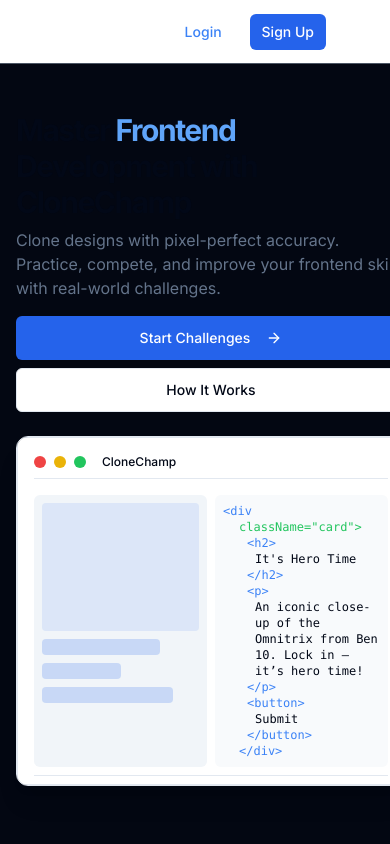
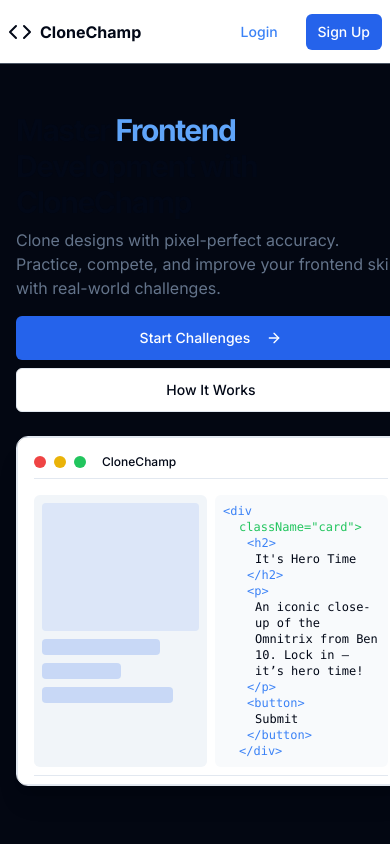
Before and after one commit to GulshanJha00/CloneChamp, a Next.js app in the folder frontend/: page / in a window 390 px wide. Shown: the top 844 px of the page. Built offline with nearby package versions, Linux system fonts and the light colour scheme; no server answers.

Commit message:
landing page added for mobile

```diff
--- a/frontend/components/Landing/main-nav.tsx
+++ b/frontend/components/Landing/main-nav.tsx
@@ -18,8 +18,8 @@ export default function MainNav() {
   };
 
   return (
-    <div className="px-16 border-b border-b-gray-600 z-50 flex h-16 items-center sticky top-0 left-0 bg-[hsl(var(--background))]/70 justify-between w-screen gap-6 md:gap-10">
-      <nav className="hidden items-center md:flex gap-6">
+    <div className="md:px-16 px-2 border-b border-b-gray-600 z-50 flex h-16 items-center sticky top-0 left-0 bg-[hsl(var(--background))]/70 justify-between w-screen gap-6 md:gap-10">
+      <nav className=" items-center md:flex gap-6">
         <Link href="/" className="flex items-center gap-2">
           <Code className="h-6 w-6" />
           <span className="font-bold inline-block">CloneChamp</span>
```
